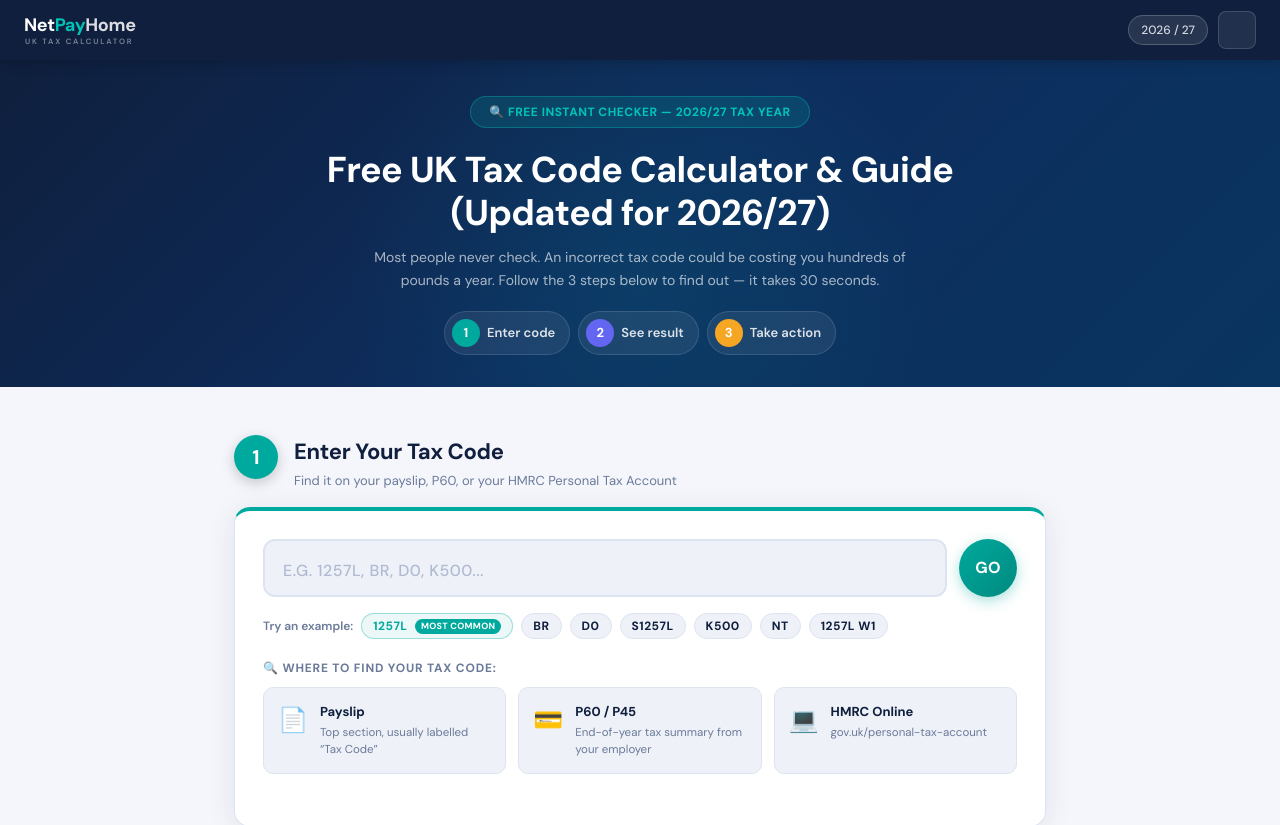
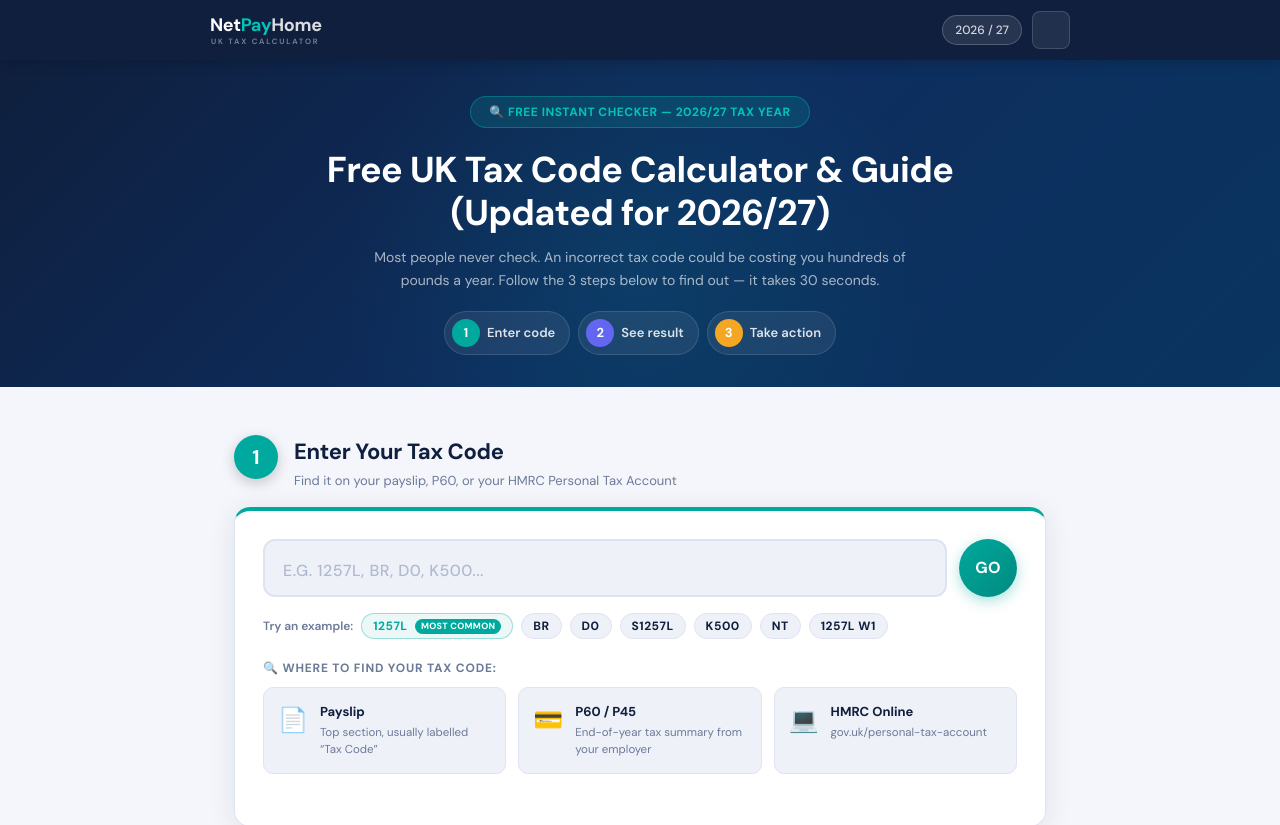
Before and after one commit to dsrashmika-prog/uktaxcal, a Next.js app: page / in a window 1280 px wide. Shown: the top 825 px of the page. Built offline with nearby package versions, Linux system fonts and the light colour scheme.

Commit message:
Align header and footer with the narrower 860px content on the root page

```diff
--- a/src/app/page.tsx
+++ b/src/app/page.tsx
@@ -31,6 +31,10 @@ export default function TaxCodePage() {
     </div>
   </div>
 </header>
+
+<style>
+header .header-inner, .site-footer .footer-inner { max-width: 860px !important; }
+</style>
 
 <div class="ham-overlay" id="hamOverlay"></div>
 <div class="ham-menu" id="hamMenu">
```
